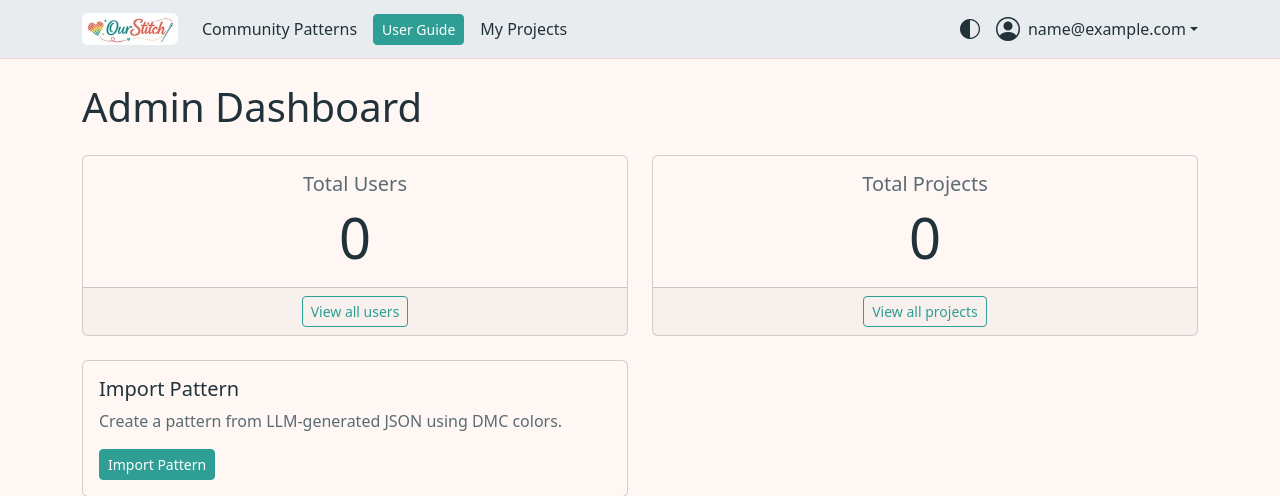
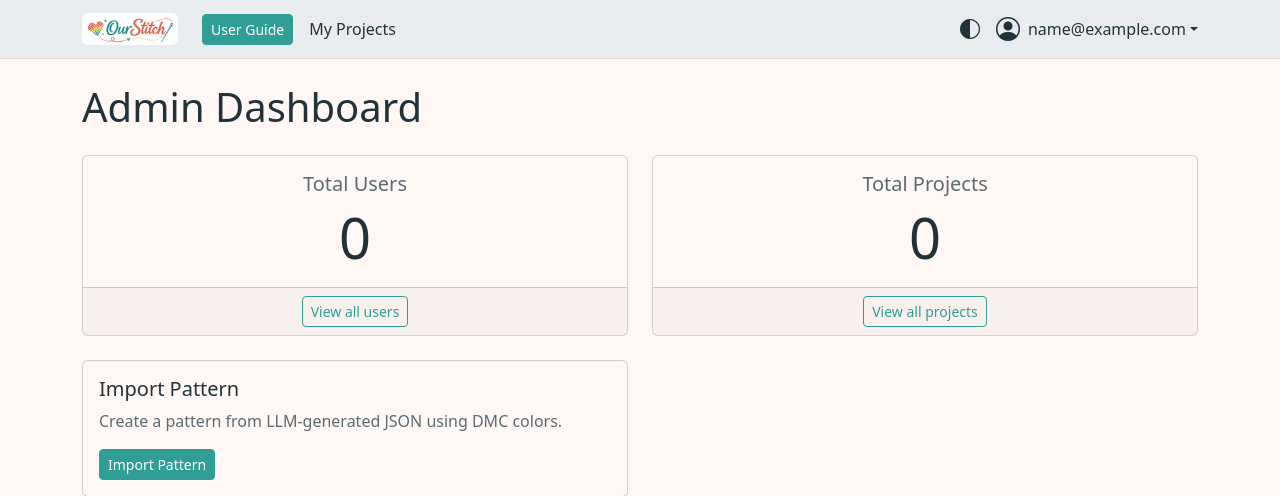
Before and after one commit to etra/web-stitch, a Flask app: page /admin/ in a window 1280 px wide. Shown: the top 496 px of the page. Run offline with Flask 3, Linux system fonts and the light colour scheme; the visitor is signed in with stand-in values (Sample User, id 1); some libraries are stand-ins or nearby versions.

Commit message:
removed community stuff

```diff
--- a/stitch/blueprints/main/routes.py
+++ b/stitch/blueprints/main/routes.py
@@ -33,6 +33,7 @@ def index():
 
 @bp.route('/patterns')
 def patterns():
+    return 'Patterns page is deprecated.', 404
     """Browse community patterns with pagination and sorting."""
     sort = request.args.get('sort', 'latest')
     if sort not in ('latest', 'popular'):
--- a/stitch/templates/base.html
+++ b/stitch/templates/base.html
@@ -91,7 +91,6 @@
                 <img src="{{ url_for('static', filename='img/logo_small.jpeg') }}" alt="OurStitch" class="rounded me-2" height="32">
             </a>
             <div class="d-flex align-items-center gap-3 me-auto">
-                <a class="nav-link" href="{{ url_for('main.patterns') }}">Community Patterns</a>
                 <a class="btn btn-primary btn-sm" href="{{ url_for('guide.index') }}">User Guide</a>
                 {% if session.user_id %}
                 <a class="nav-link" href="{{ url_for('projects.list') }}">My Projects</a>
```
